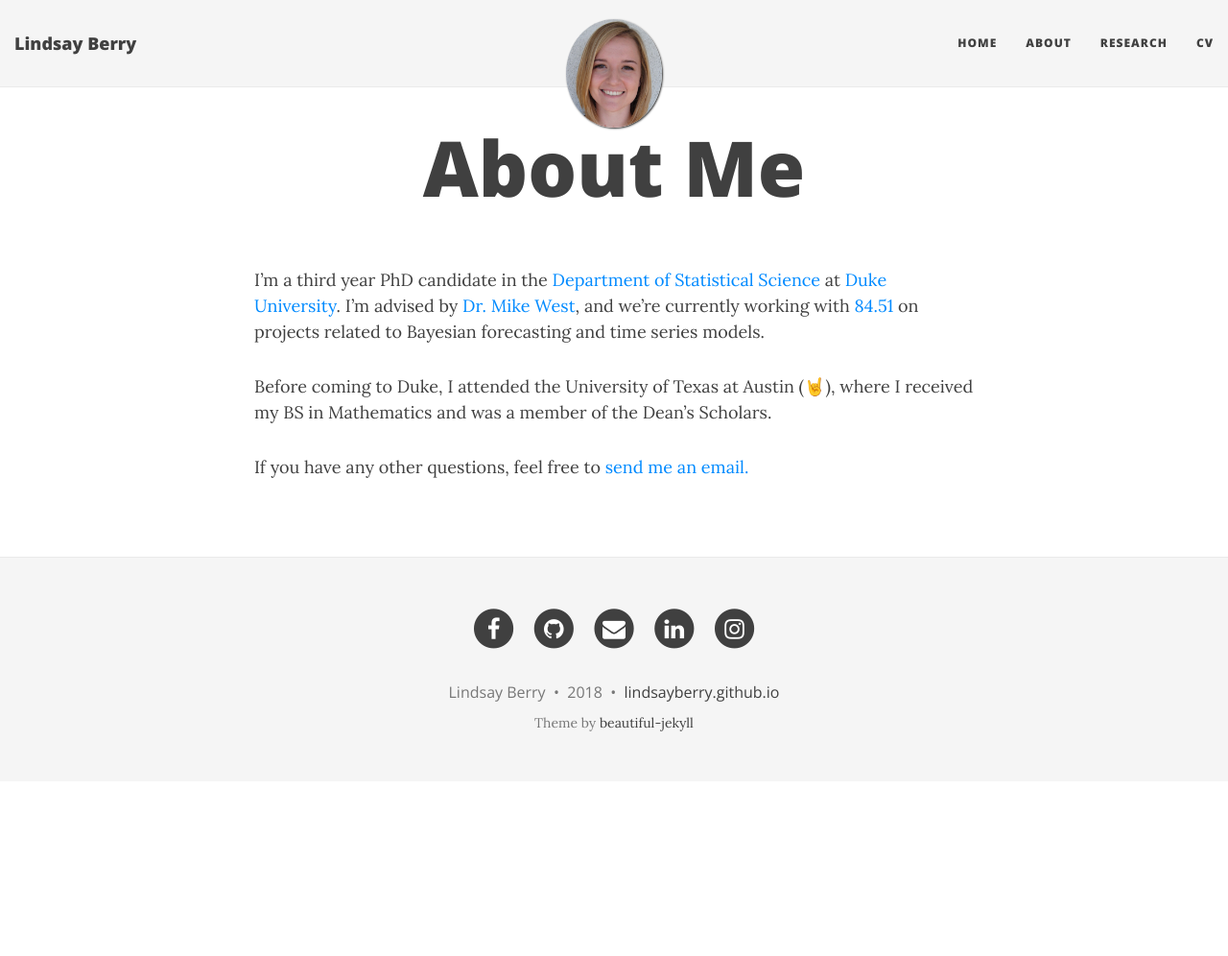
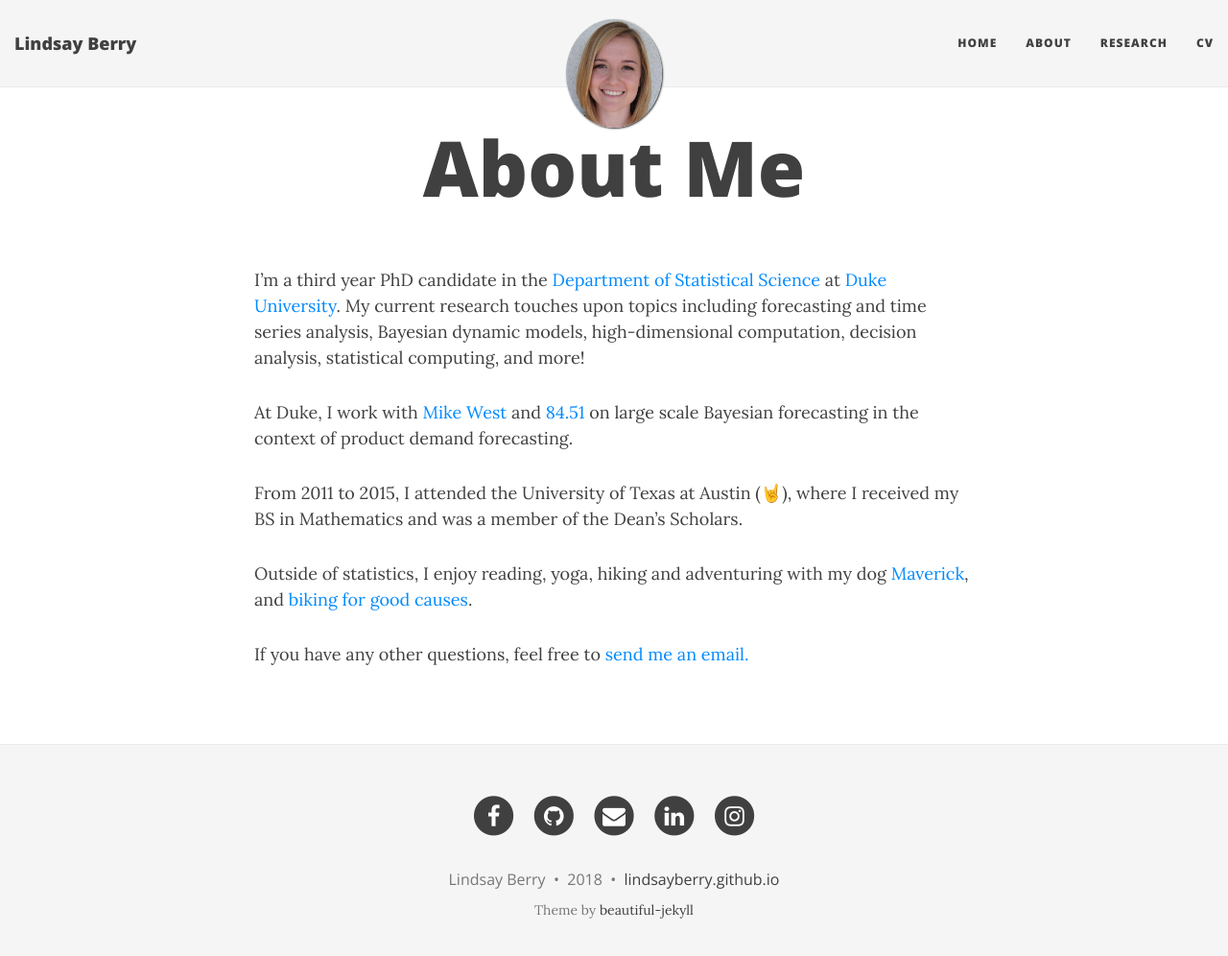
Before and after one commit to lindsayberry/archive-website-template, a Jekyll site: the page built from aboutme.md, in a window 1280 px wide and 1009 px high. Shown: the top 996 px of the window at 96% size. Built offline with Jekyll 4.4.1, drawn with Linux system fonts in a browser that asks for light colours; nearby versions of some CDN libraries; emoji names are drawn with the system emoji font.

Commit message:
Update images on index, update text of about me

```diff
--- a/aboutme.md
+++ b/aboutme.md
@@ -3,8 +3,12 @@ layout: page
 title: About Me
 ---
 
-I'm a third year PhD candidate in the [Department of Statistical Science](http://stat.duke.edu/) at [Duke University](https://www.duke.edu/). I'm advised by [Dr. Mike West](http://www2.stat.duke.edu/~mw/), and we're currently working with [84.51](https://www.8451.com/) on projects related to Bayesian forecasting and time series models.
+I'm a third year PhD candidate in the [Department of Statistical Science](http://stat.duke.edu/) at [Duke University](https://www.duke.edu/). My current research touches upon topics including forecasting and time series analysis, Bayesian dynamic models, high-dimensional computation, decision analysis, statistical computing, and more!
 
-Before coming to Duke, I attended the University of Texas at Austin (:metal:), where I received my BS in Mathematics and was a member of the Dean's Scholars.
+At Duke, I work with [Mike West](http://www2.stat.duke.edu/~mw/) and [84.51](https://www.8451.com/) on large scale Bayesian forecasting in the context of product demand forecasting.
+
+From 2011 to 2015, I attended the University of Texas at Austin (:metal:), where I received my BS in Mathematics and was a member of the Dean's Scholars.
+
+Outside of statistics, I enjoy reading, yoga, hiking and adventuring with my dog [Maverick](/img/maverick.jpg), and [biking for good causes](https://bikeandbuild.org/).
 
 If you have any other questions, feel free to [send me an email.](mailto:lindsay.berry@duke.edu)
--- a/index.html
+++ b/index.html
@@ -5,10 +5,9 @@
 meta-title: "Lindsay Berry"
 meta-description: "Graduate student at Duke University studying statistics, with an interest in Bayesian forecasting and time series"
 bigimg:
+    - "/img/big-imgs/duke_chapel.jpg" : "Duke Chapel"
     - "/img/big-imgs/austin.jpg" : "Austin, Texas"
     - "/img/big-imgs/washingtonpass.jpg" : "Washington Pass, WA"
-    - "/img/big-imgs/grandcanyon.jpg" : "Grand Canyon National Park"
-    - "/img/big-imgs/santabarbara.jpg" : "Santa Barbara, CA"
     - "/img/big-imgs/dukegardens.jpg" : "'Duke Gardens' by jaimehag (CC BY-NC-SA 2.0)"
     - "/img/big-imgs/sunset.jpg"
 ---
```
Also changed, not shown: img/big-imgs/duke_chapel.jpg (added), img/maverick.jpg (added), 2 other files.
